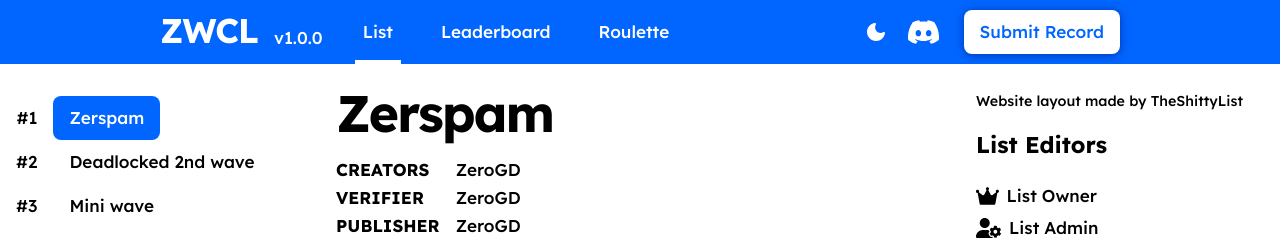
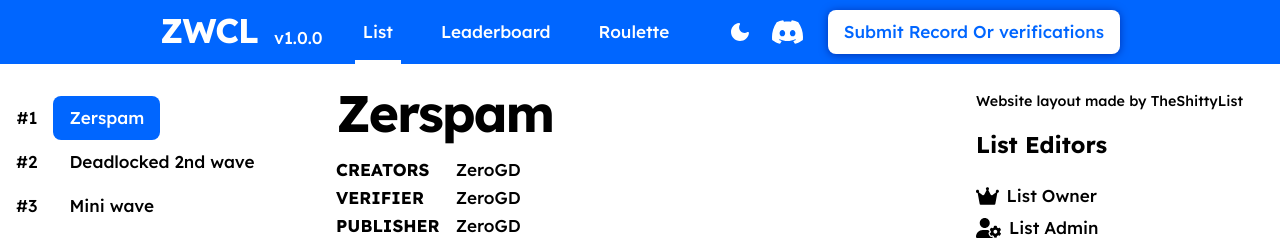
Before and after one commit to doorring13-debug/ZWBCLFIXED, a plain HTML site: page index.html in a window 1280 px wide. Shown: the top 242 px of the page. Drawn offline with nearby package versions, Linux system fonts and the light colour scheme.

Commit message:
Update submission link in index.html

```diff
--- a/index.html
+++ b/index.html
@@ -67,9 +67,9 @@
                     <!-- List record submission form, add a link to replace the '#' when putting a link to your list submission form-->
                     <a
                         class="nav__cta type-label-lg"
-                        href="https://discord.gg/kxDxMhHKab"
+                        href="https://docs.google.com/forms/d/e/1FAIpQLSeckJXO-UYce8TaZll9SA7tIii-CzfLw0Qwh09XxV3Mqzodaw/viewform?usp=header"
                         target="_blank"
-                        >Submit Record</a
+                        >Submit Record Or verifications</a
                     >
                 </div>
             </nav>
```
